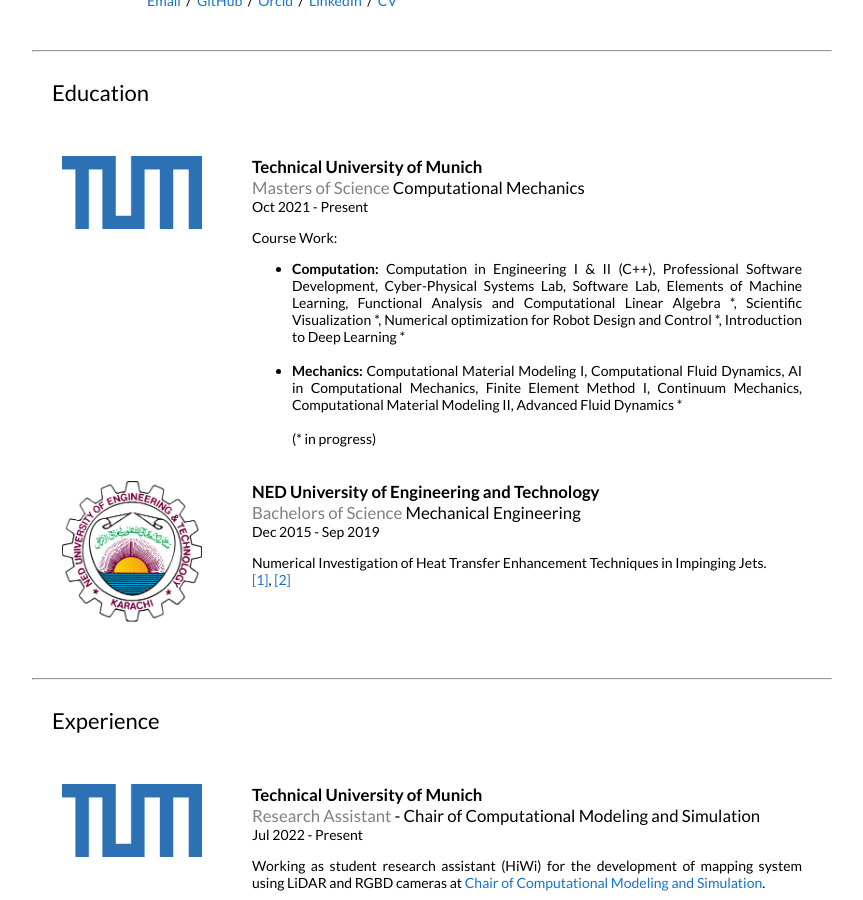
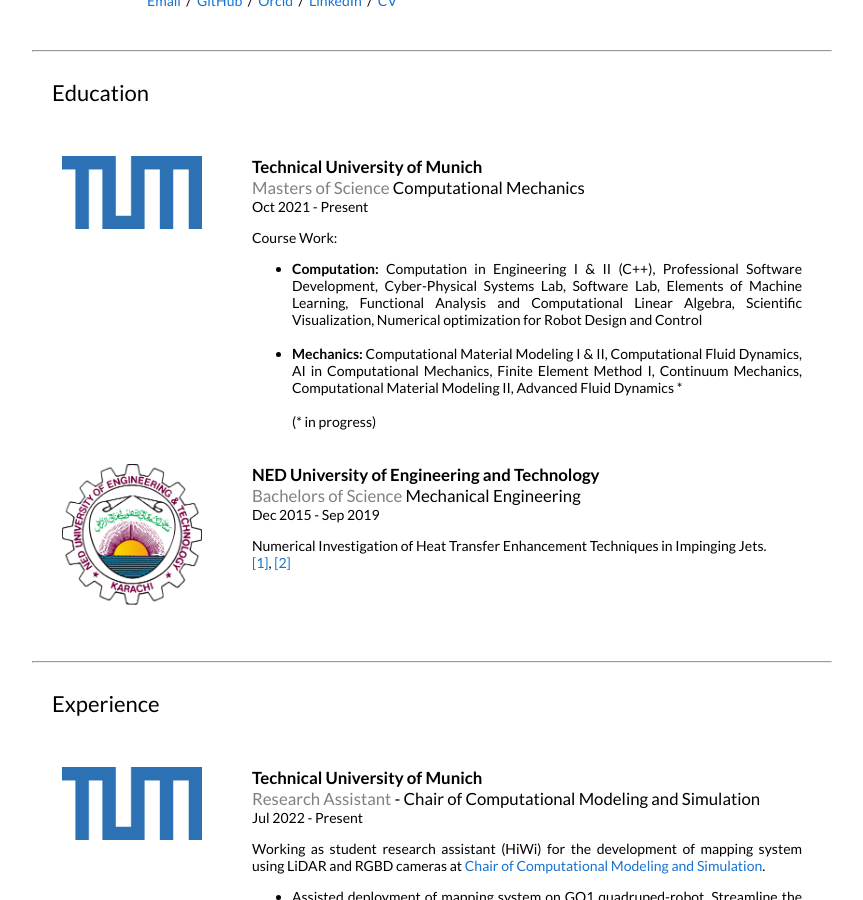
Before and after one commit to rafaymhddn/rafaymhddn.github.io, a Jekyll site: the page built from _posts/2022-12-01-sl.markdown, in a window 1280 px wide and 900 px high, scrolled down 601 px. Shown: the whole window, without its empty margins (208-1071 px from the left). Built offline with Jekyll 4.4.1, drawn with Linux system fonts in a browser that asks for light colours.

Commit message:
modified

```diff
--- a/_layouts/default.html
+++ b/_layouts/default.html
@@ -132,9 +132,9 @@
             <p align="justify">
                 Course Work:
                 <ul>
-                    <li align="justify"><b>Computation:</b> Computation in Engineering I & II (C++), Professional Software Development, Cyber-Physical Systems Lab, Software Lab, Elements of Machine Learning, Functional Analysis and Computational Linear Algebra *, Scientific Visualization *, Numerical optimization for Robot Design and Control *, Introduction to Deep Learning *  </li>
+                    <li align="justify"><b>Computation:</b> Computation in Engineering I & II (C++), Professional Software Development, Cyber-Physical Systems Lab, Software Lab, Elements of Machine Learning, Functional Analysis and Computational Linear Algebra, Scientific Visualization,  Numerical optimization for Robot Design and Control  </li>
                     <br>
-                    <li align="justify"><b>Mechanics:</b> Computational Material Modeling I, Computational Fluid Dynamics, AI in Computational Mechanics, Finite Element Method I, Continuum Mechanics, Computational Material Modeling II, Advanced Fluid Dynamics *   </li>
+                    <li align="justify"><b>Mechanics:</b> Computational Material Modeling I & II, Computational Fluid Dynamics, AI in Computational Mechanics, Finite Element Method I, Continuum Mechanics, Computational Material Modeling II, Advanced Fluid Dynamics *   </li>
                     <br>
                     (* in progress)
 
```
